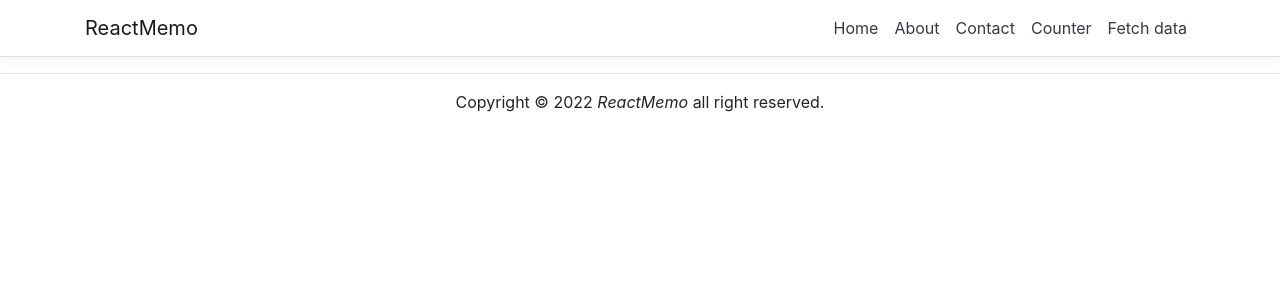
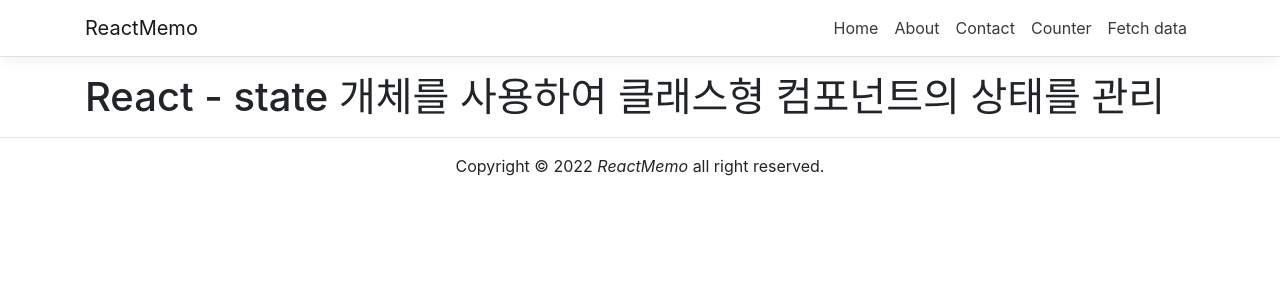
Before and after one commit to kimilm/react, a React (Create React App) app in the folder inflearn/ReactMemo/ClientApp/: page /stateDescription in a window 1280 px wide. Shown: the top 300 px of the page. Built offline with nearby package versions, Linux system fonts and the light colour scheme.

Commit message:
feat: state description

```diff
--- a/inflearn/ReactMemo/ClientApp/src/App.js
+++ b/inflearn/ReactMemo/ClientApp/src/App.js
@@ -10,6 +10,7 @@ import { Contact } from './components/Contact';
 import './custom.css'
 import ReactFragmentDemo from './samples/ReactFragmentDemo';
 import { StateDemo } from './samples/StateDemo';
+import { StateDescription } from './samples/StateDescription';
 
 export default class App extends Component {
   static displayName = App.name;
@@ -24,6 +25,7 @@ export default class App extends Component {
         <Route path='/contact' component={Contact} />
         <Route path='/reactFragmentDemo' component={ReactFragmentDemo} />
         <Route path='/stateDemo' component={StateDemo} />
+        <Route path='/stateDescription' component={StateDescription} />
       </Layout>
     );
   }
--- /dev/null
+++ b/inflearn/ReactMemo/ClientApp/src/samples/StateDescription.js
@@ -0,0 +1,20 @@
+import React from "react";
+
+export class StateDescription extends React.Component {
+    constructor(props) {
+        super(props);
+        //개체의 리터럴
+        this.state = {
+            title: "React",
+            message: "state 개체를 사용하여 클래스형 컴포넌트의 상태를 관리"
+        };
+    }
+
+    render() {
+        return (
+            <>
+                <h1>{this.state.title} - {this.state.message}</h1>
+            </>
+        );
+    }
+}
```
